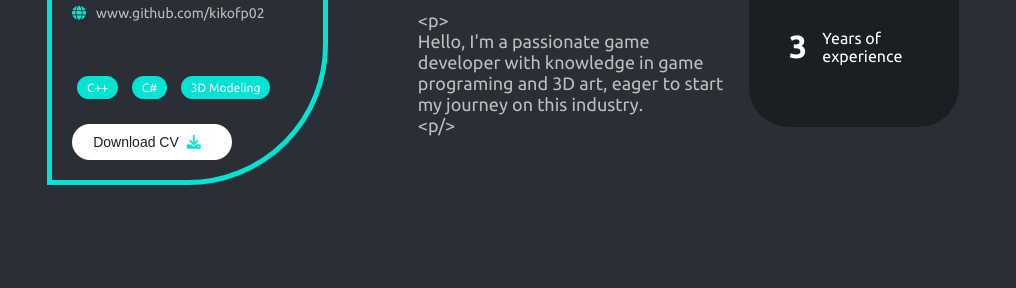
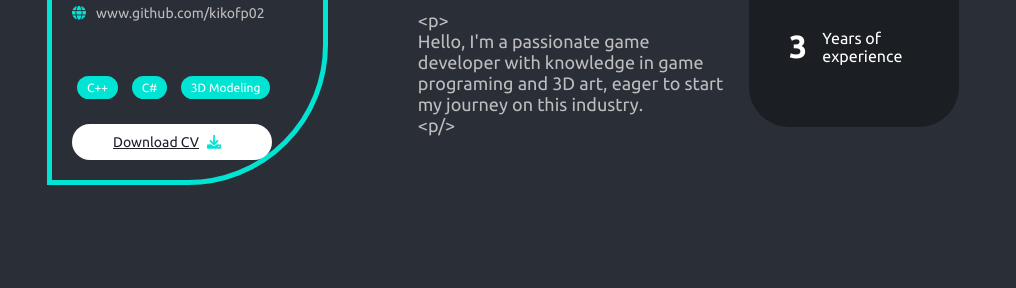
Before and after one commit to kikofp02/MyPortfolio, a plain HTML site: page docs/index.html in a window 1280 px wide. Shown: the part 512-800 px from the top of the page, without its empty margins (137-1153 px from the left). Drawn offline with Linux system fonts and the light colour scheme.

Commit message:
Added Resume
Added resume file and download functionality

```diff
--- a/docs/index.html
+++ b/docs/index.html
@@ -379,10 +379,10 @@
                     </div>
 
                     <!-- Download CV Button -->
-                    <button class="download-btn">
+                    <a href="files/FranciscoFerrerosResume.pdf" target="_blank" class="download-btn">
                         Download CV
                         <i class="fa fa-download"></i>
-                    </button>
+                    </a>
                 </div>
             </div>
 
```
Also changed, not shown: 1 other file.
